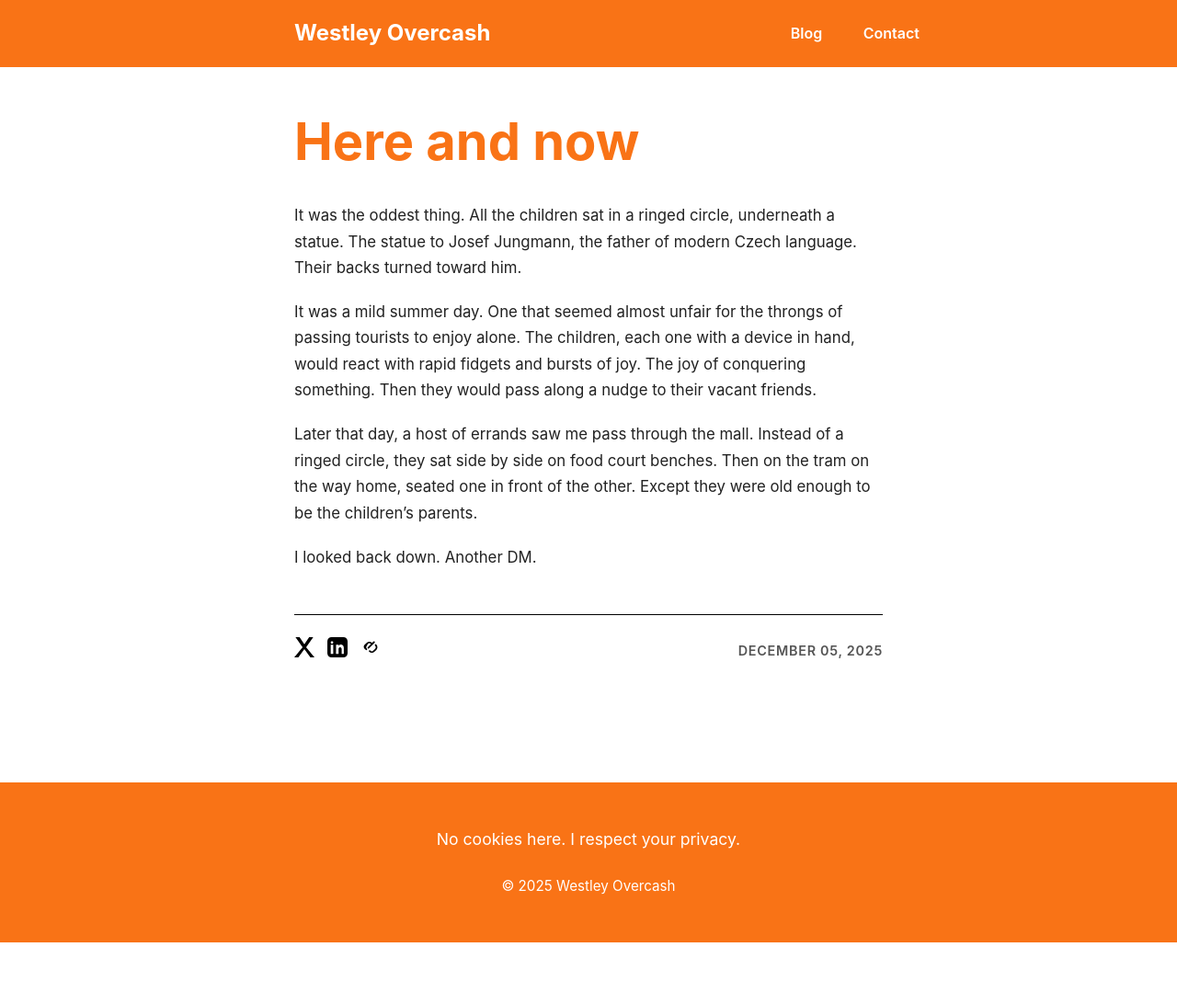
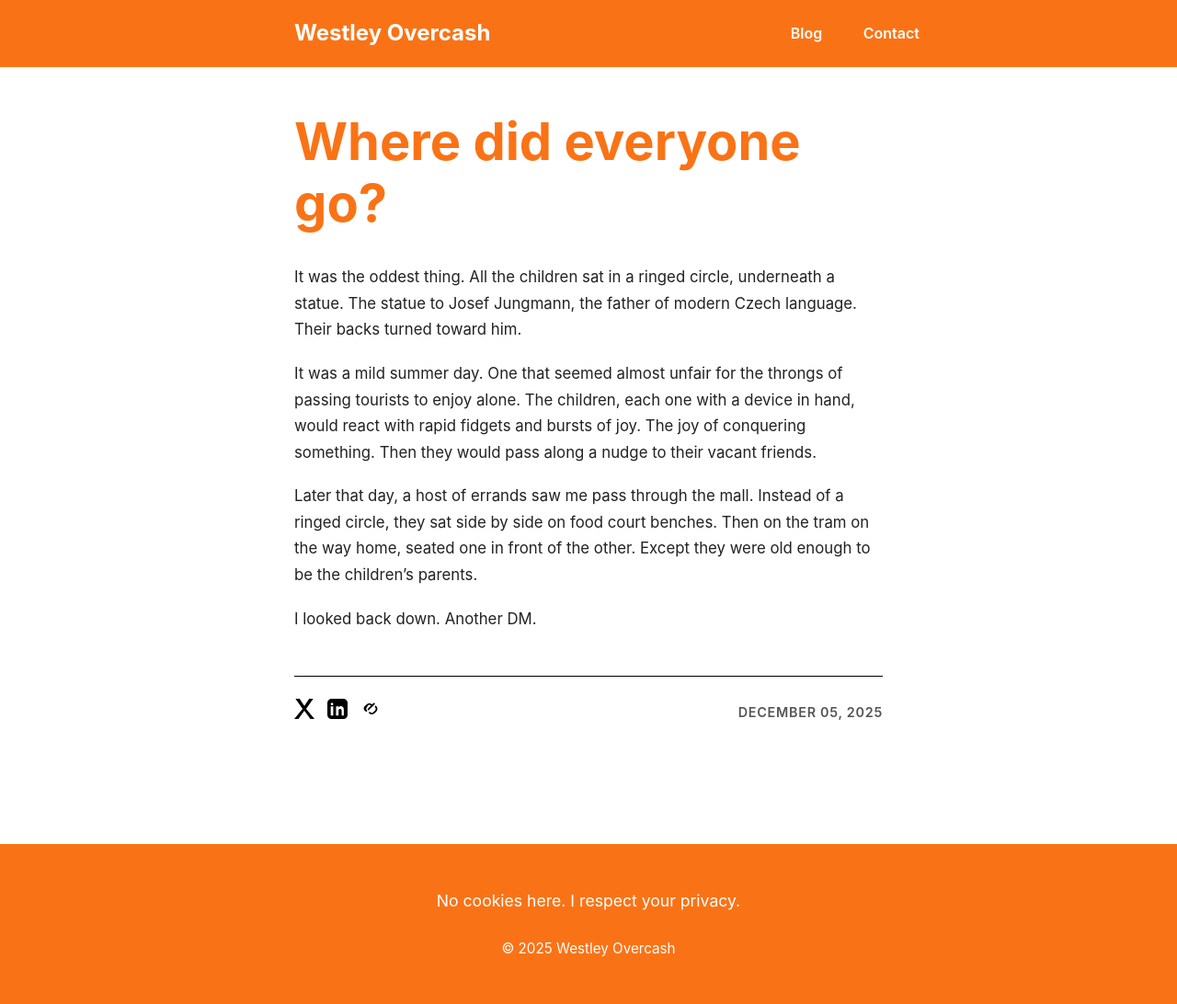
Before and after one commit to westleyovercash/westleyovercash.github.io, a Jekyll site: the page built from _posts/2025-12-05-where-did-everyone-go.md, in a window 1280 px wide. Shown: the whole page at 92% size. Built offline with Jekyll 4.4.1, drawn with Linux system fonts in a browser that asks for light colours; before the commit the page ends 1025 px from its top, so only the background shows below that.

Commit message:
Update and rename 2025-12-05-here-and-now.md to 2025-12-05-where-did-everyone-go.md

```diff
--- a/_posts/2025-12-05-here-and-now.md
+++ b/_posts/2025-12-05-where-did-everyone-go.md
@@ -1,6 +1,6 @@
 ---
 layout: post
-title: Here and now
+title: Where did everyone go?
 date: 2025-12-05
 ---
 It was the oddest thing. All the children sat in a ringed circle, underneath a statue. The statue to Josef Jungmann, the father of modern Czech language. Their backs turned toward him.
```
